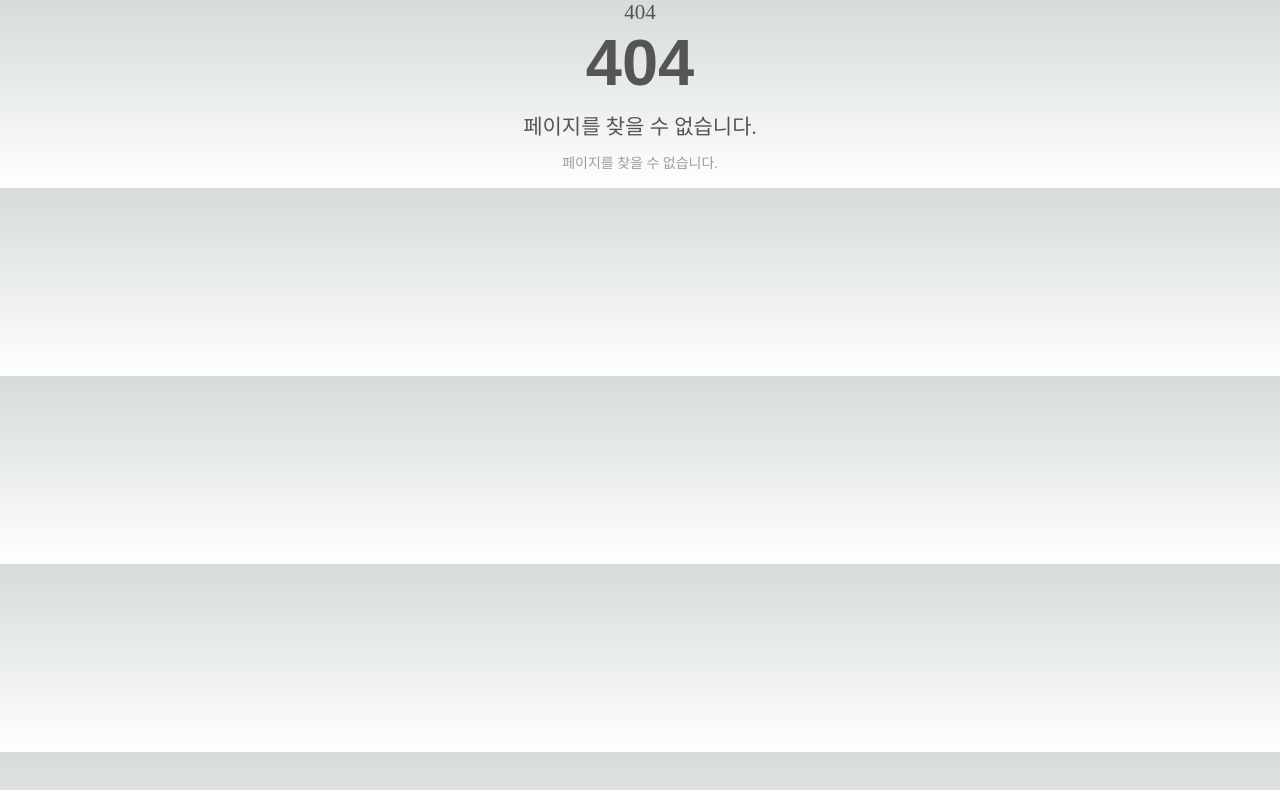
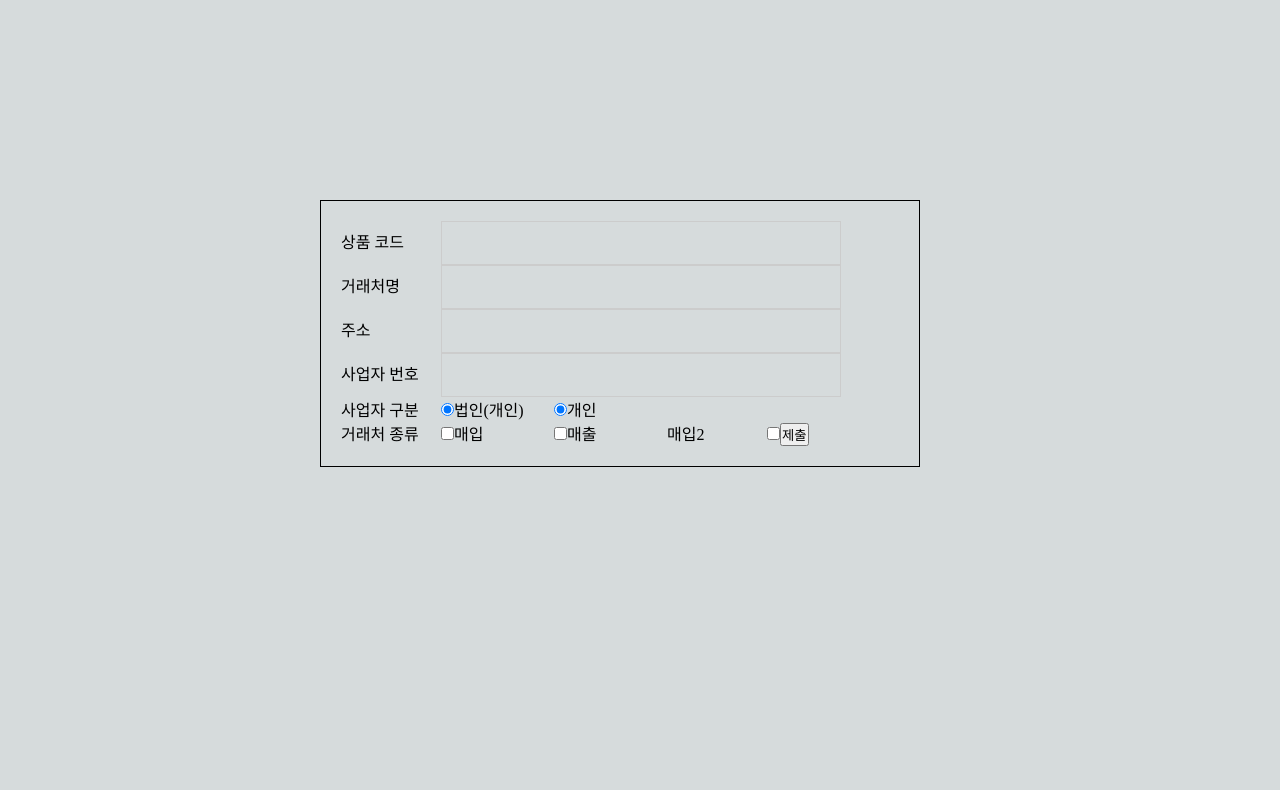
Before and after one commit to kykim00/playground, a Next.js app in the folder 12/: page /form in a window 1280 px wide. Before the commit this address had no page. Shown: the top 790 px of the page. Built offline with nearby package versions, Linux system fonts and the light colour scheme.

Commit message:
practice react-hook-form with zod

```diff
--- a/12/package.json
+++ b/12/package.json
@@ -11,6 +11,7 @@
   "dependencies": {
     "@emotion/react": "^11.10.6",
     "@emotion/styled": "^11.10.6",
+    "@hookform/resolvers": "^3.0.0",
     "@tanstack/react-query": "^4.28.0",
     "@tanstack/react-query-devtools": "^4.28.0",
     "@tanstack/react-table": "^8.7.9",
@@ -38,5 +39,7 @@
     "zod": "^3.21.4",
     "zustand": "^4.3.6"
   },
-  "devDependencies": {}
+  "devDependencies": {
+    "@hookform/devtools": "^4.3.1"
+  }
 }
--- /dev/null
+++ b/12/src/components/SampleForm.tsx
@@ -0,0 +1,108 @@
+import { zCheckbox } from '@/schemas/common/checkbox';
+import styled from '@emotion/styled';
+import { z } from 'zod';
+import { zodResolver } from '@hookform/resolvers/zod';
+import { useForm } from 'react-hook-form';
+import TextInput from './ui/TextInput';
+import React from 'react';
+import RadioInput from './ui/RadioInput';
+
+type IForm = z.infer<typeof schema>;
+
+const schema = z.object({
+  code: z.string(),
+  businessType: z.union([z.literal('법인(개인)'), z.literal('개인')]),
+  // 차이가 뭐지
+  purchase: zCheckbox(),
+  purchase2: z.boolean(),
+  sales: zCheckbox(),
+  accountName: z.string(),
+  companyNumber: z
+    .string()
+    .regex(new RegExp(/^(\d{3,3})+[-]+(\d{2,2})+[-]+(\d{5,5})/), '정확히 입력해주세요')
+    .min(12)
+    .max(12),
+  address: z.string(),
+  phone: z.string(),
+});
+
+const SampleForm = () => {
+  const {
+    control,
+    register,
+    formState: { errors },
+    watch,
+    handleSubmit,
+  } = useForm<IForm>({
+    defaultValues: {
+      code: '',
+      businessType: '법인(개인)',
+      purchase: undefined,
+      purchase2: false,
+      sales: undefined,
+      accountName: '',
+      companyNumber: '',
+      address: '',
+      phone: '',
+    },
+    resolver: zodResolver(schema),
+  });
+  const onSubmit = (data: IForm) => {
+    console.log(data);
+  };
+  const onError = (error: any) => {
+    console.log(error);
+  };
+  return (
+    <Container>
+      <form onSubmit={handleSubmit(onSubmit, onError)}>
+        {/* <FormWithControlProvider onSubmit={handleSubmit(onSubmit)} control={control} render={(control) => }>
+        </FormWithControlProvider> */}
+        <label>상품 코드</label>
+        <TextInput control={control} {...register('code')} />
+        <label>거래처명</label>
+        <TextInput control={control} {...register('accountName')} />
+        <label>주소</label>
+        <TextInput control={control} {...register('address')} />
+        <label>사업자 번호</label>
+        <TextInput control={control} {...register('companyNumber')} />
+        <label>사업자 구분</label>
+        <RadioInput control={control} {...register('businessType')} />
+        <label>법인(개인)</label>
+        <RadioInput control={control} {...register('businessType')} />
+        <label>개인</label>
+        <div />
+        <label>거래처 종류</label>
+        <input {...register('purchase')} type="checkbox" />
+        <label>매입</label>
+        <input {...register('sales')} type="checkbox" />
+        <label>매출</label>
+        <label>매입2</label>
+        <input {...register('purchase2')} type="checkbox" />
+        <button type="submit">제출</button>
+      </form>
+    </Container>
+  );
+};
+
+// const FormWithControlProvider = ({ children, onSubmit, control, render }) => (
+//   <form onSubmit={onSubmit}>
+//     {React.Children.map(children, child => {
+//       return render(child, { control });
+//     })}
+//   </form>
+// );
+const Container = styled.div`
+  position: fixed;
+  top: 25%;
+  left: 25%;
+  width: 600px;
+  padding: 20px;
+  border: 1px solid black;
+  word-break: keep-all;
+  label {
+    display: inline-block;
+    width: 100px;
+  }
+`;
+export default SampleForm;
--- /dev/null
+++ b/12/src/components/ui/RadioInput.tsx
@@ -0,0 +1,20 @@
+import { ForwardedRef, forwardRef } from 'react';
+import { useController } from 'react-hook-form';
+
+import { Control, FieldPath, FieldValues, RegisterOptions } from 'react-hook-form';
+
+export type TControl<T extends FieldValues> = {
+  control: Control<T>;
+  name: FieldPath<T>;
+  rules?: Omit<RegisterOptions<T>, 'valueAsNumber' | 'valueAsDate' | 'setValueAs' | 'disabled'>;
+};
+
+function RadioInput({ control, name, rules }: TControl<any>, ref: ForwardedRef<HTMLInputElement>) {
+  const {
+    field: { value, onChange },
+  } = useController({ name, rules, control });
+
+  return <input type="radio" value={value} onChange={onChange} ref={ref} />;
+}
+
+export default forwardRef(RadioInput);
--- /dev/null
+++ b/12/src/components/ui/TextInput.tsx
@@ -0,0 +1,24 @@
+import { TControl } from '@/types/form';
+import styled from '@emotion/styled';
+import { ForwardedRef, forwardRef } from 'react';
+import { useController } from 'react-hook-form';
+
+type InputType = 'number' | 'text' | 'password';
+
+interface TextInputProps extends TControl<any> {
+  type?: InputType;
+  // style variant props
+}
+
+function TextInput({ control, name, rules, type = 'text' }: TextInputProps, ref: ForwardedRef<HTMLInputElement>) {
+  const {
+    field: { value, onChange },
+  } = useController({ name, rules, control });
+
+  return <Input value={value} onChange={onChange} ref={ref} />;
+}
+
+const Input = styled.input`
+  width: 400px !important;
+`;
+export default forwardRef(TextInput);
--- /dev/null
+++ b/12/src/pages/form/index.tsx
@@ -0,0 +1,5 @@
+import SampleForm from '@/components/SampleForm';
+
+export default function FormPage() {
+  return <SampleForm />;
+}
--- /dev/null
+++ b/12/src/schemas/common/checkbox.ts
@@ -0,0 +1,3 @@
+import { z } from 'zod';
+
+export const zCheckbox = (defaultValue = false) => z.union([z.literal(!defaultValue), z.literal(defaultValue)]);
--- a/12/src/styles/table.css
+++ b/12/src/styles/table.css
@@ -26,7 +26,7 @@ tr td {
   /* text-align: left; */
 }
 
-input {
+input:not([type='radio']):not([type='checkbox']) {
   font-size: 16px;
   background-color: transparent;
   border: 1px solid #ccc;
--- /dev/null
+++ b/12/src/types/form.ts
@@ -0,0 +1,7 @@
+import { Control, FieldPath, FieldValues, RegisterOptions } from 'react-hook-form';
+
+export type TControl<T extends FieldValues> = {
+  control: Control<T>;
+  name: FieldPath<T>;
+  rules?: Omit<RegisterOptions<T>, 'valueAsNumber' | 'valueAsDate' | 'setValueAs' | 'disabled'>;
+};
```
Also changed, not shown: 1 other file (tests, documents, lock files or other folders).
